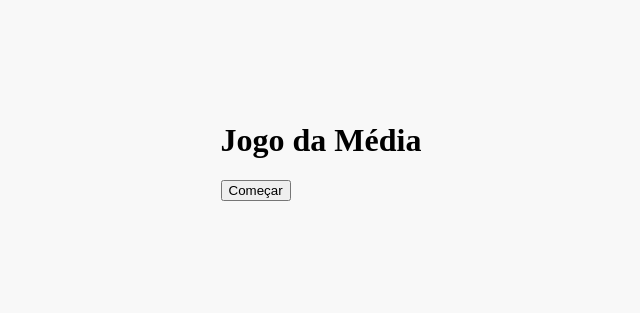
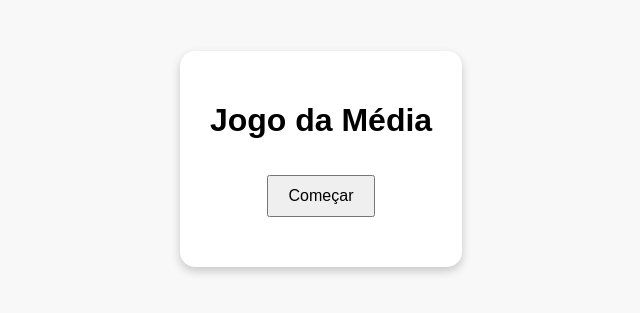
Before and after one commit to Medseen/Js-1, a plain HTML site: page index.html in a window 1280 px wide. Shown: the part 241-554 px from the top of the page, without its empty margins (319-959 px from the left). Drawn offline with Linux system fonts and the light colour scheme.

Commit message:
ghjngvjvg

```diff
--- a/style.css
+++ b/style.css
@@ -5,11 +5,25 @@ body {
   align-items: center;
   height: 100vh;
   margin: 0;
+  font-family: Arial, sans-serif;
 }
 
-.container img {
-  width: 400px;
-  height: auto;
+.container {
+  text-align: center;
+  background-color: white;
+  padding: 30px;
   border-radius: 15px;
   box-shadow: 0 4px 10px rgba(0,0,0,0.2);
 }
+
+button {
+  padding: 10px 20px;
+  font-size: 16px;
+  cursor: pointer;
+  margin-top: 15px;
+}
+
+#resultado {
+  margin-top: 20px;
+  font-size: 18px;
+}
```
